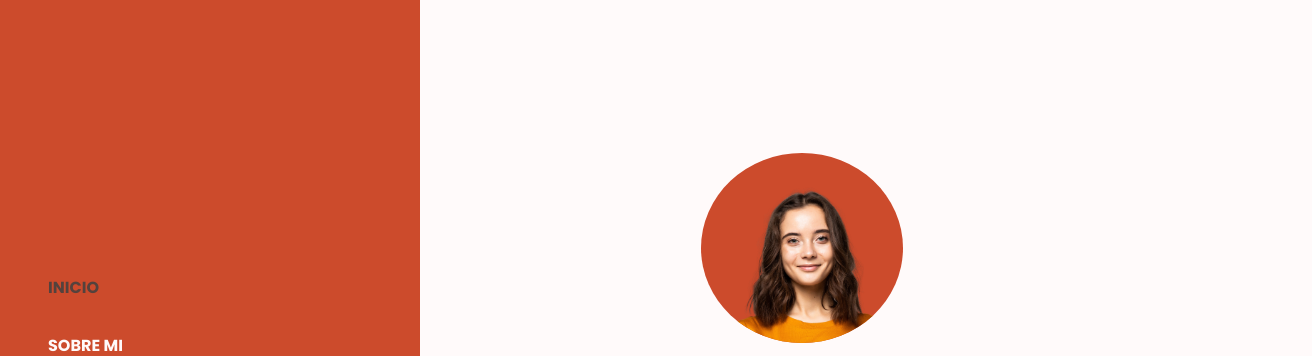
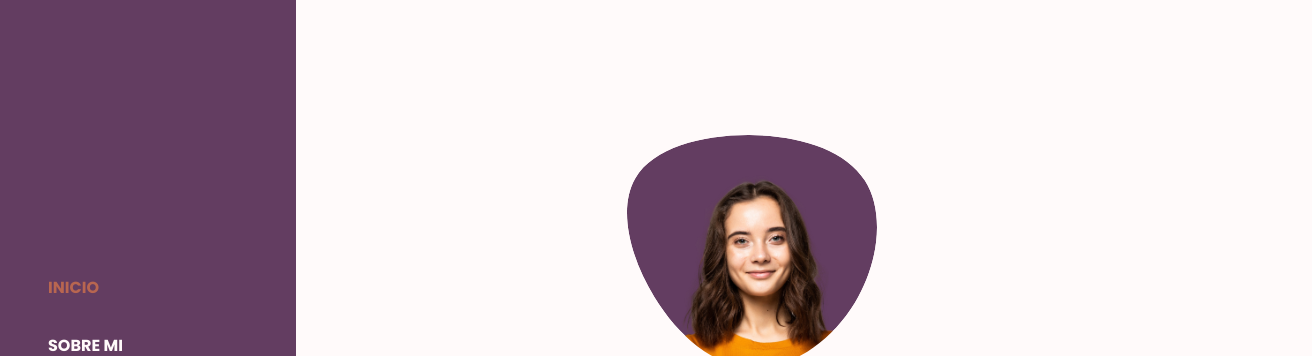
Before and after one commit to verena-brunswig/tpFrontEndAcademy, a plain HTML site: page index.html in a window 1280 px wide. Shown: the top 356 px of the page, 1312 px wide, since content can reach past the window. Drawn offline with nearby package versions, Linux system fonts and the light colour scheme.

Commit message:
ultimos cambios realizados en css

```diff
--- a/assets/css/styles.css
+++ b/assets/css/styles.css
@@ -3,16 +3,16 @@
 /*===== VARIABLES CSS =====*/
 :root{
   --header-height: 3rem;
-  --nav-width: 324px;
+  --nav-width: 200px;
    /*===== Font weight =====*/
   --font-medium: 500;
   --font-semi-bold: 600;
   --font-bold: 700;
   /*===== Colores =====*/
-  --first-color: #CC4B2C;
-  --first-color-dark: #662616;
-  --first-color-darken: #290F09;
-  --text-color: #54423D;
+  --first-color: #633d61;
+  --first-color-dark: #422131;
+  --first-color-darken: #aa6762;
+  --text-color: #b86650;
   --first-color-light: #EAE7E6;
   --first-color-lighten: #FFFAFA;
   /*===== Font and tipografia =====*/
@@ -215,8 +215,12 @@ img{
   margin-bottom: var(--mb-2);
 }
 
-.home__img img{
-  width: 187px;
+.home__blob{
+  width: 250px;
+  fill: var(--first-color);
+}
+.home__blob-img {
+  width: 185px;
 }
 
 .home__titulo{
--- a/index.html
+++ b/index.html
@@ -47,8 +47,22 @@
             <section class="home" id="inicio">
                 <div class="home__container bd-grid">
                     <div class="home__data">
-                        <div class="home__img">
-                            <img src="assets/img/perfil1.png" alt="">
+                        <div >
+                            <svg class="home__blob" viewBox="0 0 200 187" xmlns="http://www.w3.org/2000/svg" xmlns:xlink="http://www.w3.org/1999/xlink">
+                                <mask id="mask0" mask-type="alpha">
+                                    <path d="M190.312 36.4879C206.582 62.1187 201.309 102.826 182.328 134.186C163.346 165.547
+                                    130.807 187.559 100.226 186.353C69.6454 185.297 41.0228 161.023 21.7403 129.362C2.45775
+                                    97.8511 -7.48481 59.1033 6.67581 34.5279C20.9871 10.1032 59.7028 -0.149132 97.9666
+                                    0.00163737C136.23 0.303176 174.193 10.857 190.312 36.4879Z"/>
+                                </mask>
+                                <g mask="url(#mask0)">
+                                    <path d="M190.312 36.4879C206.582 62.1187 201.309 102.826 182.328 134.186C163.346
+                                    165.547 130.807 187.559 100.226 186.353C69.6454 185.297 41.0228 161.023 21.7403
+                                    129.362C2.45775 97.8511 -7.48481 59.1033 6.67581 34.5279C20.9871 10.1032 59.7028
+                                    -0.149132 97.9666 0.00163737C136.23 0.303176 174.193 10.857 190.312 36.4879Z"/>
+                                    <image class="home__blob-img" x='12' y='18' href="assets/img/perfil1.png"/>
+                                </g>
+                            </svg>
                         </div>
 
                         <h1 class="home__titulo">Mary Hall</h1>
```
Also changed, not shown: assets/img/blob.svg (added), 1 other file.
